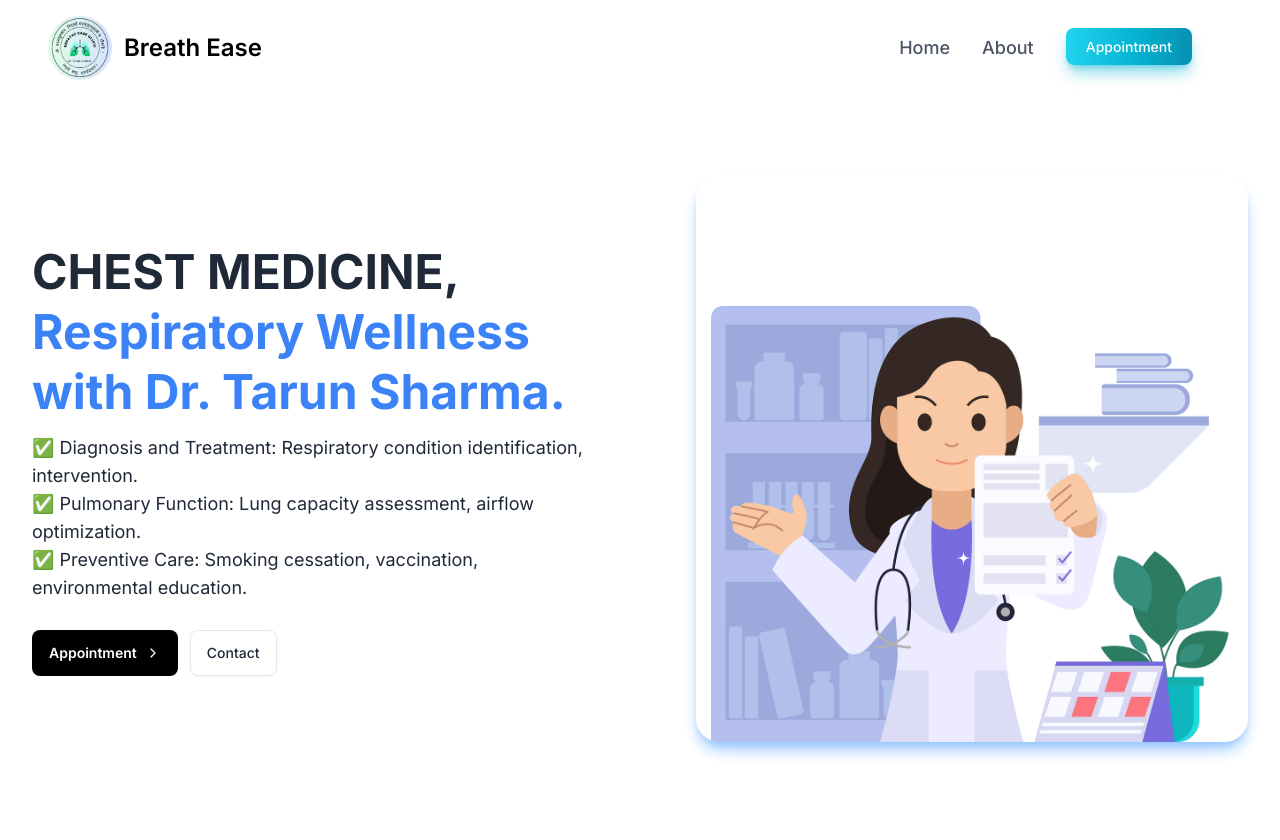
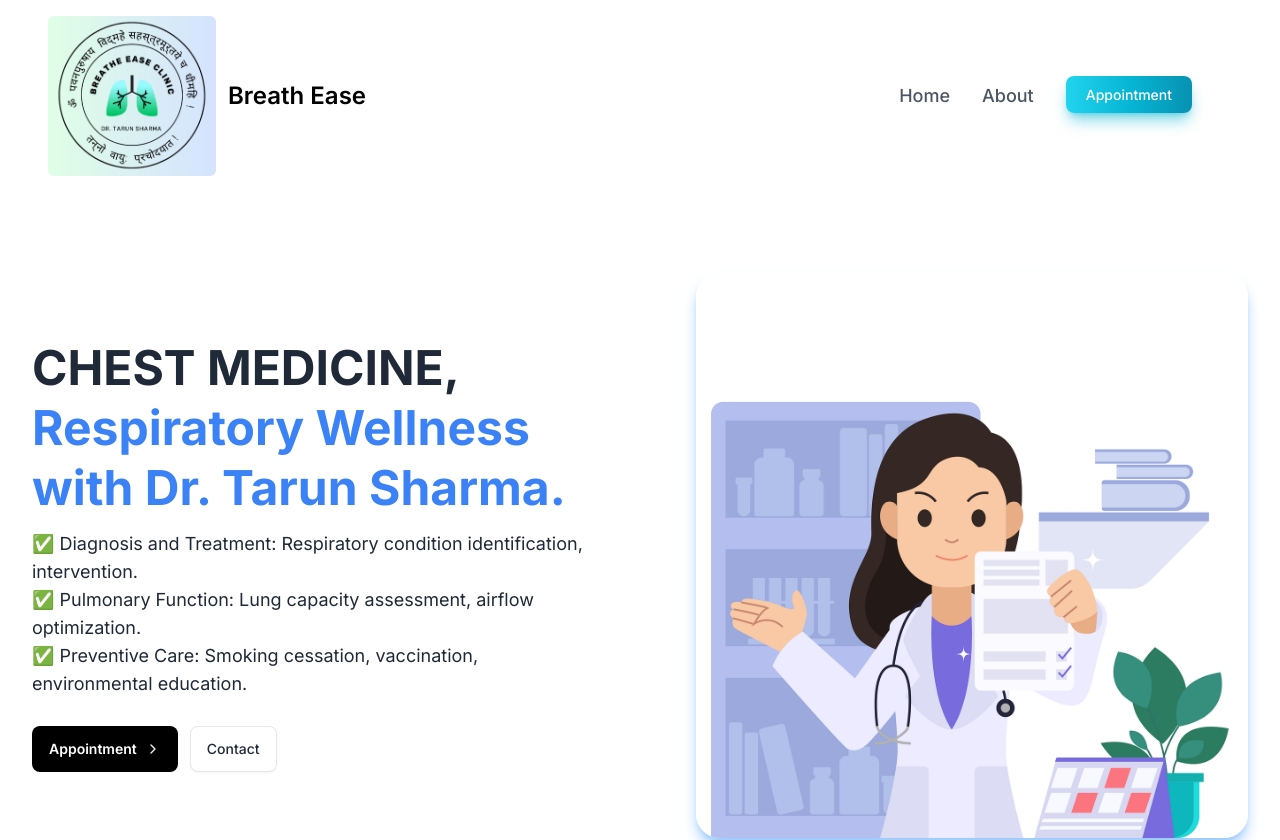
Before and after one commit to muminbhat/breatheeasenext, a Next.js app: page / in a window 1280 px wide. Shown: the top 840 px of the page. Built offline with nearby package versions, Linux system fonts and the light colour scheme.

Commit message:
eslint comma removed

```diff
--- a/src/app/components/BookAppointment.js
+++ b/src/app/components/BookAppointment.js
@@ -93,7 +93,7 @@ const BookAppointment = () => {
         Book Appointment
         </h1>
         <p className="mt-1 text-gray-600 dark:text-gray-400">
-          We'd love to talk about how we can help you.
+          We would love to talk about how we can help you.
         </p>
       </div>
       <div className="mt-12 grid items-center lg:grid-cols-2 gap-6 lg:gap-16">
@@ -260,7 +260,7 @@ const BookAppointment = () => {
               )}
             <div className="mt-3 text-center">
               <p className="text-sm text-gray-500">
-                We'll get back to you as soon as possible.
+                We will get back to you as soon as possible.
               </p>
             </div>
           </form>
--- a/src/app/components/Navbar.jsx
+++ b/src/app/components/Navbar.jsx
@@ -19,7 +19,7 @@ const Navbar = () => {
           <img
             src="./logo.png"
             alt="Medical Equipments and Solutions"
-            className="h-16 w-16 rounded-full"
+            className="h-24 md:h-40 rounded-md"
           />
 
           <span className="self-center text-2xl font-semibold whitespace-nowrap dark:text-white">
```
